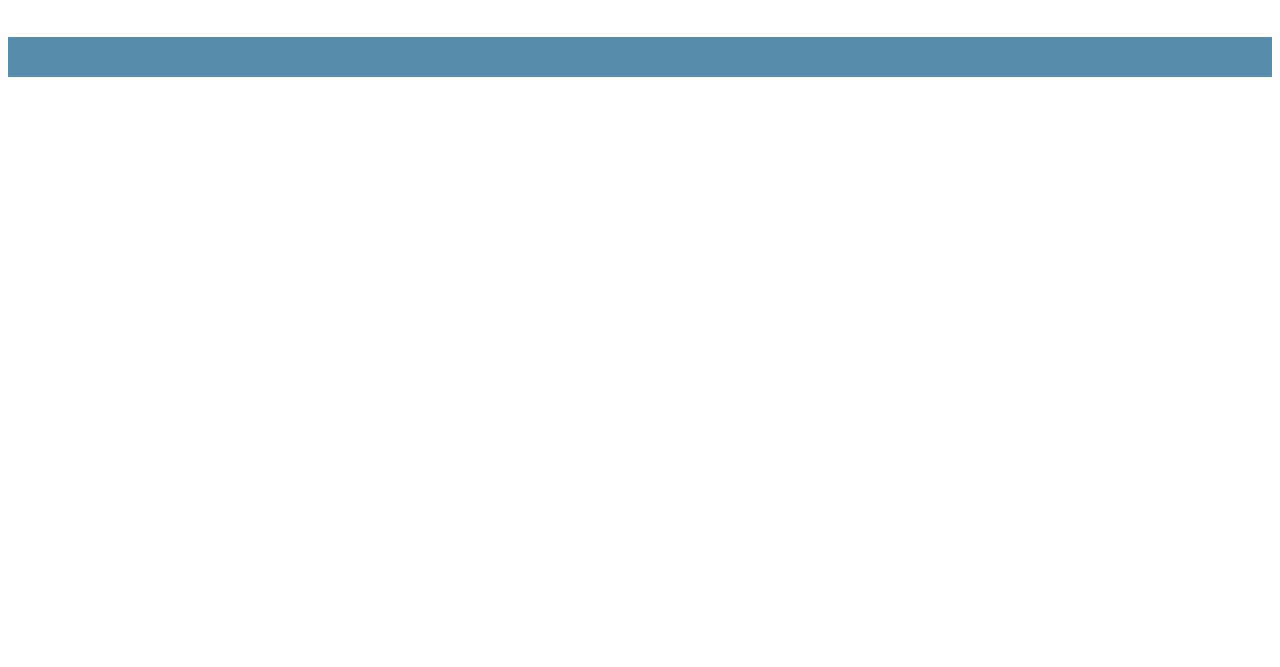
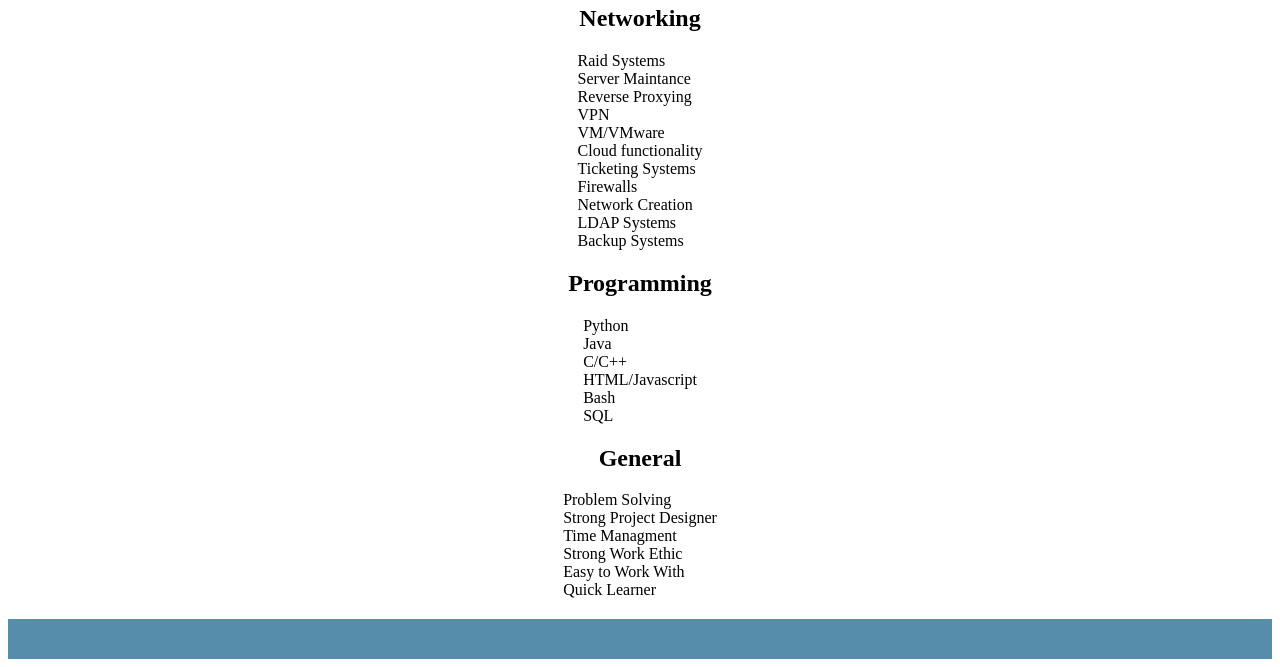
Before and after one commit to glowstick016/Website, a plain HTML site: page about.html in a window 1280 px wide. Shown: the part 200-867 px from the top of the page. Before the commit the page ends 800 px from the top, so only its background shows below. Drawn offline with Linux system fonts and the light colour scheme.

Commit message:
Update about.html

```diff
--- a/about.html
+++ b/about.html
@@ -1,6 +1,16 @@
 <!DOCTYPE html>
 <html>
   <head>
+
+
+    <style>
+	  ul.no-bullets {
+		  list-style-type: none;
+		  margin: 0;
+		  padding: 0;
+		  display: inline-block;
+		}
+	</style>
     <title>About Me</title>
 	<link rel="stylesheet" type="text/css" href="style.css">
   </head>
@@ -16,7 +26,41 @@
       </ul>
     </nav>
     <main>
-      <p>I'm Cam</p>
+      <h1> My Skills: </h1>
+			<h2> Networking  </h2>
+				<ul class = "no-bullets">
+					<li> Raid Systems
+					<li> Server Maintance
+					<li> Reverse Proxying
+					<li> VPN
+					<li> VM/VMware
+					<li> Cloud functionality
+					<li> Ticketing Systems
+					<li> Firewalls
+					<li> Network Creation
+					<li> LDAP Systems
+					<li> Backup Systems
+				</ul>
+			<h2> Programming  </h2>
+			<ul class = "no-bullets">
+				<li> Python
+				<li> Java
+				<li> C/C++
+				<li> HTML/Javascript
+				<li> Bash
+				<li> SQL
+				<li>
+			</ul>
+
+			<h2> General  </h2>
+			<ul class = "no-bullets">
+				<li> Problem Solving
+				<li> Strong Project Designer
+				<li> Time Managment
+				<li> Strong Work Ethic
+				<li> Easy to Work With
+				<li> Quick Learner
+			</ul>
     </main>
     <footer>
       <p></p>
```
